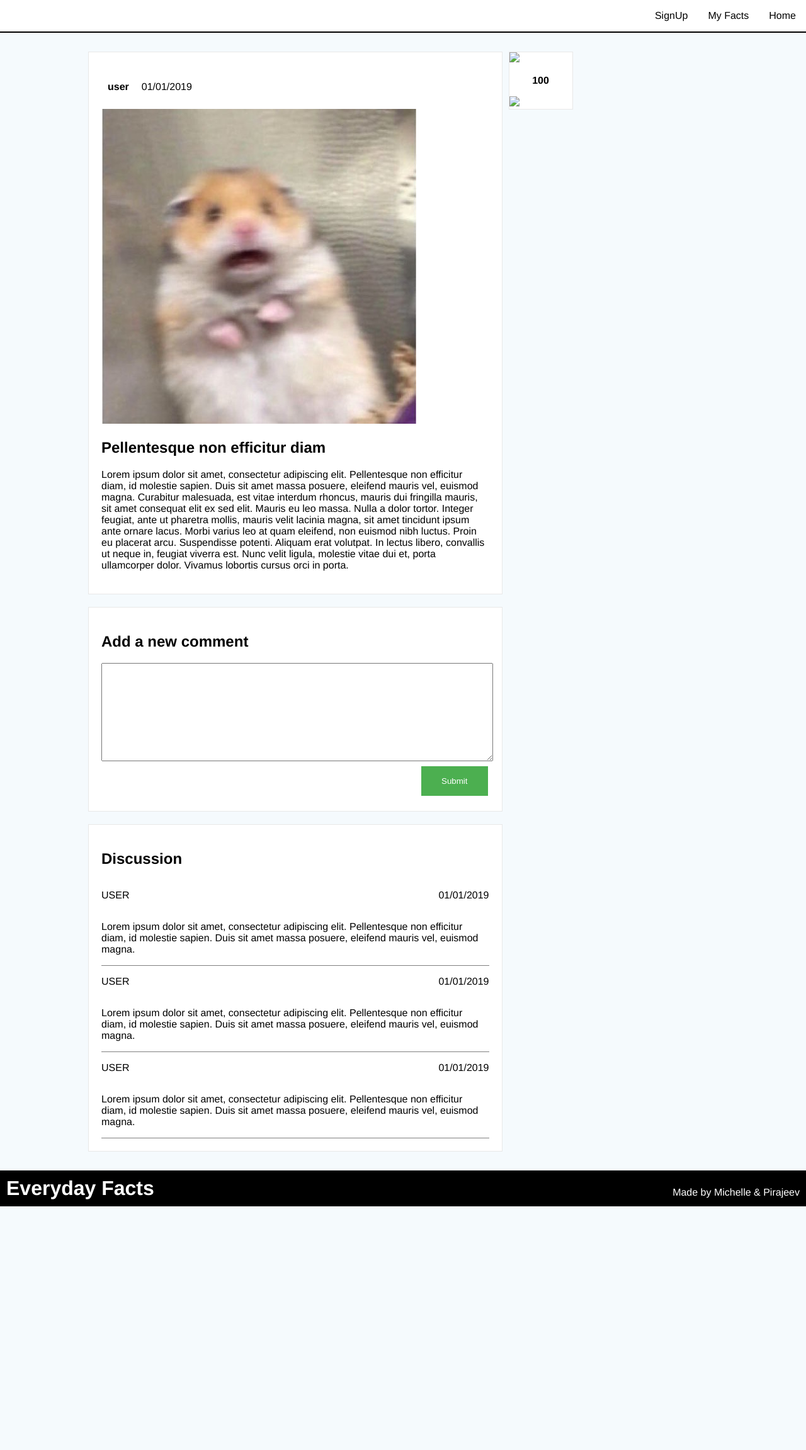
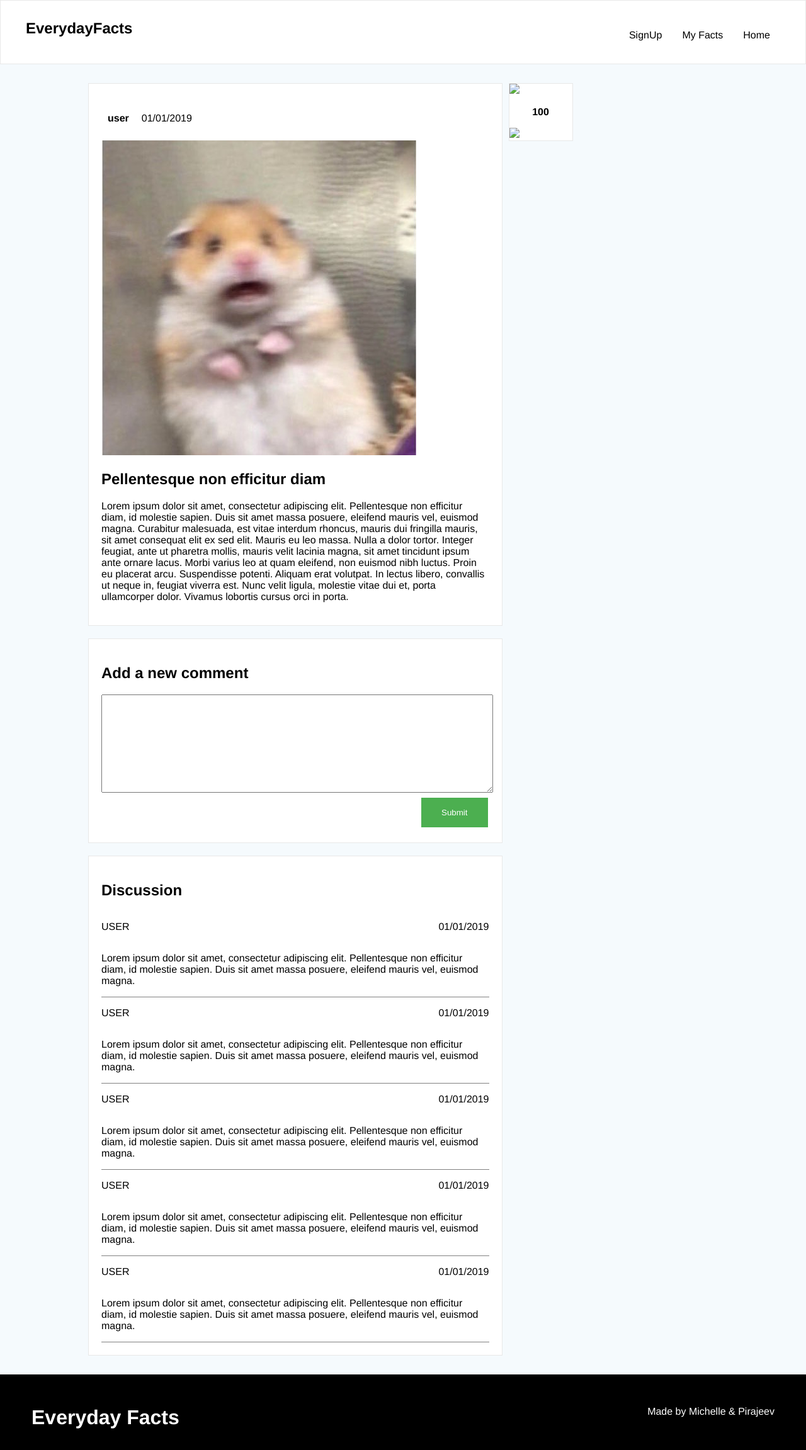
Before and after one commit to PirajeevP/everydayFacts, a PHP site: page /post.html in a window 1280 px wide. Shown: the whole page at 63% size. Before the commit the page ends 1916 px from the top, so only its background shows below. Run offline with PHP 8.4, Linux system fonts and the light colour scheme.

Commit message:
Fixed header + Footer
Fixed CSS and added new class for header and footer

```diff
--- a/css/post.css
+++ b/css/post.css
@@ -1,48 +1,30 @@
 body{
     background-color: #f5fafd;
-
     margin:auto;
     font-family: Arial, Helvetica, sans-serif;
 }
-
-.top-nav{
-    background-color: white;
-}
-
-nav{
-    padding: 0;
-    margin:0;
-    width: 100%;
-}
-
-.top-nav ul{
-    list-style-type: none;
-    display: inline;
-}
-
-.right-links{
-    text-align: right;
-}
-
-.right-links ul{
-    display: flex;
-}
-
 
 footer{
     background-color: black;
     bottom: 0px;
     padding: 10px;
     margin-top: 20px;
+    height: 100px;
 }
 
 footer p, footer h1{
     color: white;
-    display: inline;
+    margin-top: 40px;
+    margin-left: 40px;
+    margin-right: 40px;
 }
 
 footer p{
     float: right;
+}
+
+footer h1{
+    float:left;
 }
 
 
--- a/sample.css
+++ b/css/sample.css
@@ -1,12 +1,24 @@
+.top{
+  height:100px;
+  background-color:white;
+  border-style: solid;
+  border-width: 1px;
+  border-color: #E8E8E8;
+  background-color: white;
+}
+
+.top h1{
+  float:left;
+  margin-left: 40px;
+  margin-top: 30px;
+}
+
 .top ul{
   list-style-type: none;
     margin: 0px;
     overflow: hidden;
-    background-color: White;
-    border-bottom-style: solid;
-    border-width: 2px;
-    border-color: black;
-
+    margin-right: 40px;
+    margin-top: 30px;
   }
 
   .top li {
--- a/post.html
+++ b/post.html
@@ -5,18 +5,21 @@
 <head>
     <title>EverydayFacts</title>
     <link href="css/post.css" type="text/css" rel="stylesheet">
-    <link href="sample.css" type="text/css" rel="stylesheet">
+    <link href="css/sample.css" type="text/css" rel="stylesheet">
 </head>
 
 
 <body>
+    <nav>
         <div class="top">
+            <h1>EverydayFacts</h1>
             <ul>
                 <li><a>Home</a></li>
                 <li><a>My Facts</a></li>
                 <li><a>SignUp</a></li>
             </ul>
         </div>
+    </nav>
 
 
     <div class="content-area">
@@ -53,7 +56,7 @@
                 <div class="new-comment">
                     <h2>Add a new comment</h2>
                     <textarea id="comment-textbox" name="user-comment"></textarea>
-                    <input class = "comment-submit" type="button" value="Submit">
+                    <input class="comment-submit" type="button" value="Submit">
                 </div>
 
                 <div class="comments-area">
@@ -85,6 +88,26 @@
                             Duis sit amet massa posuere, eleifend mauris vel, euismod magna.
                         </p>
                     </div>
+
+                    <div class="comment">
+                        <p class="userinfo-name">USER</p>
+                        <p class="userinfo-date">01/01/2019</p>
+                        <p class="userinfo-comment">
+                            Lorem ipsum dolor sit amet, consectetur adipiscing elit.
+                            Pellentesque non efficitur diam, id molestie sapien.
+                            Duis sit amet massa posuere, eleifend mauris vel, euismod magna.
+                        </p>
+                    </div>
+
+                    <div class="comment">
+                        <p class="userinfo-name">USER</p>
+                        <p class="userinfo-date">01/01/2019</p>
+                        <p class="userinfo-comment">
+                            Lorem ipsum dolor sit amet, consectetur adipiscing elit.
+                            Pellentesque non efficitur diam, id molestie sapien.
+                            Duis sit amet massa posuere, eleifend mauris vel, euismod magna.
+                        </p>
+                    </div>
                 </div>
             </div>
 
```
Lines whose indentation alone changed are shown as unchanged.
